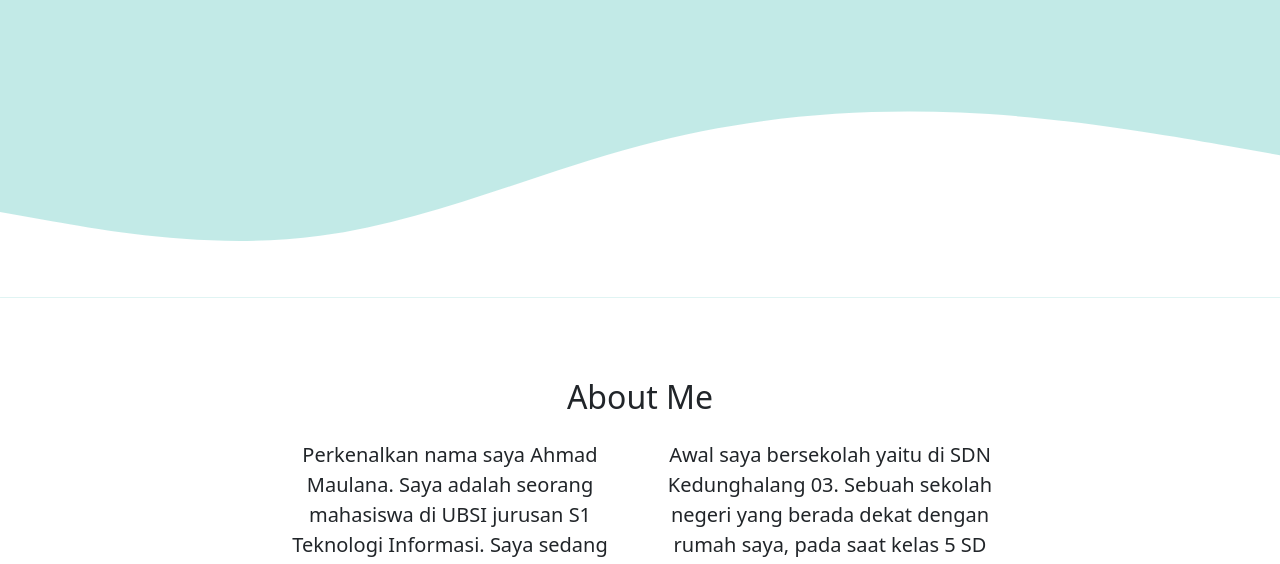
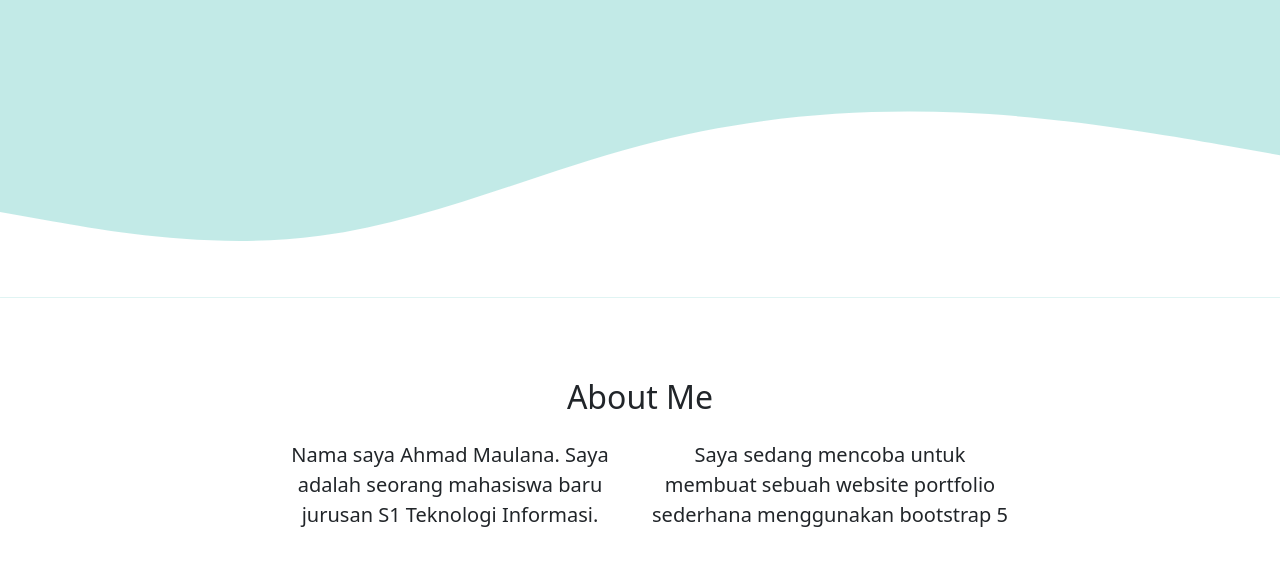
Before and after one commit to alana24/alana24.github.io, a plain HTML site: page index.html in a window 1280 px wide. Shown: the part 388-952 px from the top of the page. Drawn offline with nearby package versions, Linux system fonts and the light colour scheme.

Commit message:
about me

```diff
--- a/index.html
+++ b/index.html
@@ -71,10 +71,10 @@
         </div>
         <div class="row justify-content-center text-center fs-5">
           <div class="col-md-4">
-            <p> Perkenalkan nama saya Ahmad Maulana. Saya adalah seorang mahasiswa di UBSI jurusan S1 Teknologi Informasi. Saya sedang mencoba belajar untuk membuat website portfolio sederhana.</p>
+            <p> Nama saya Ahmad Maulana. Saya adalah seorang mahasiswa baru jurusan S1 Teknologi Informasi.</p>
           </div>
           <div class="col-md-4">
-            <p>Awal saya bersekolah yaitu di SDN Kedunghalang 03. Sebuah sekolah negeri yang berada dekat dengan rumah saya, pada saat kelas 5 SD saya mengikuti FLS2N cabang "siswa berprestasi" dan mendapat juara 1 tingkat kecamatan. Setelah lulus dari SD saya melanjutkan sekolah di SMPN 3 Cibinong, sekolah yang masih tidak terlalu jauh dari rumah saya. Setelah lulus dari SMP saya bersekolah do SMAN 2 Cibinong yang letaknya sangat dekat dengan smp saya. Sekarang saya baru saja lulu dari SMA dan melanjutkan perkuliahan di UBSI.</p>
+            <p>Saya sedang mencoba untuk membuat sebuah website portfolio sederhana menggunakan bootstrap 5</p>
           </div>
         </div>
       </div>
```
